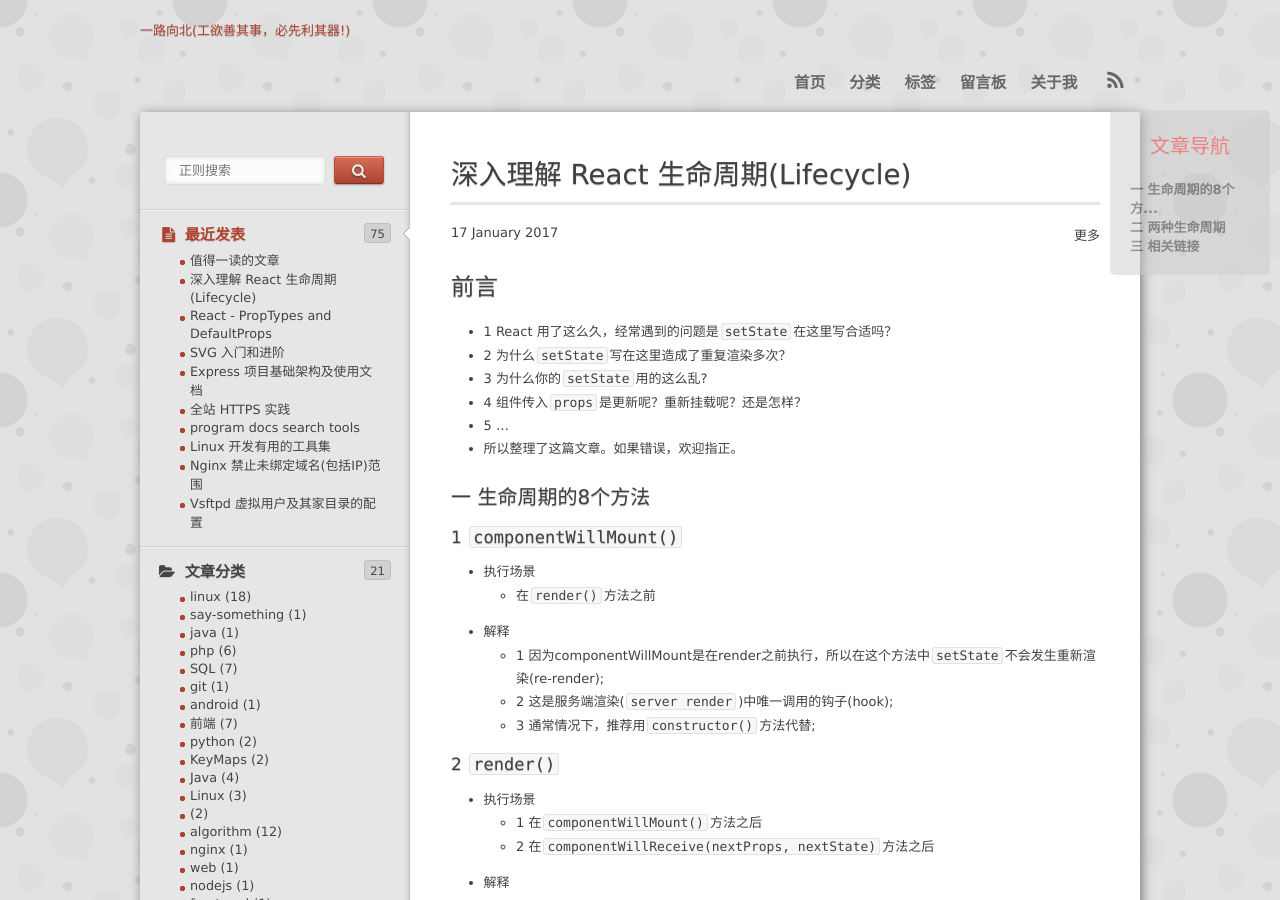
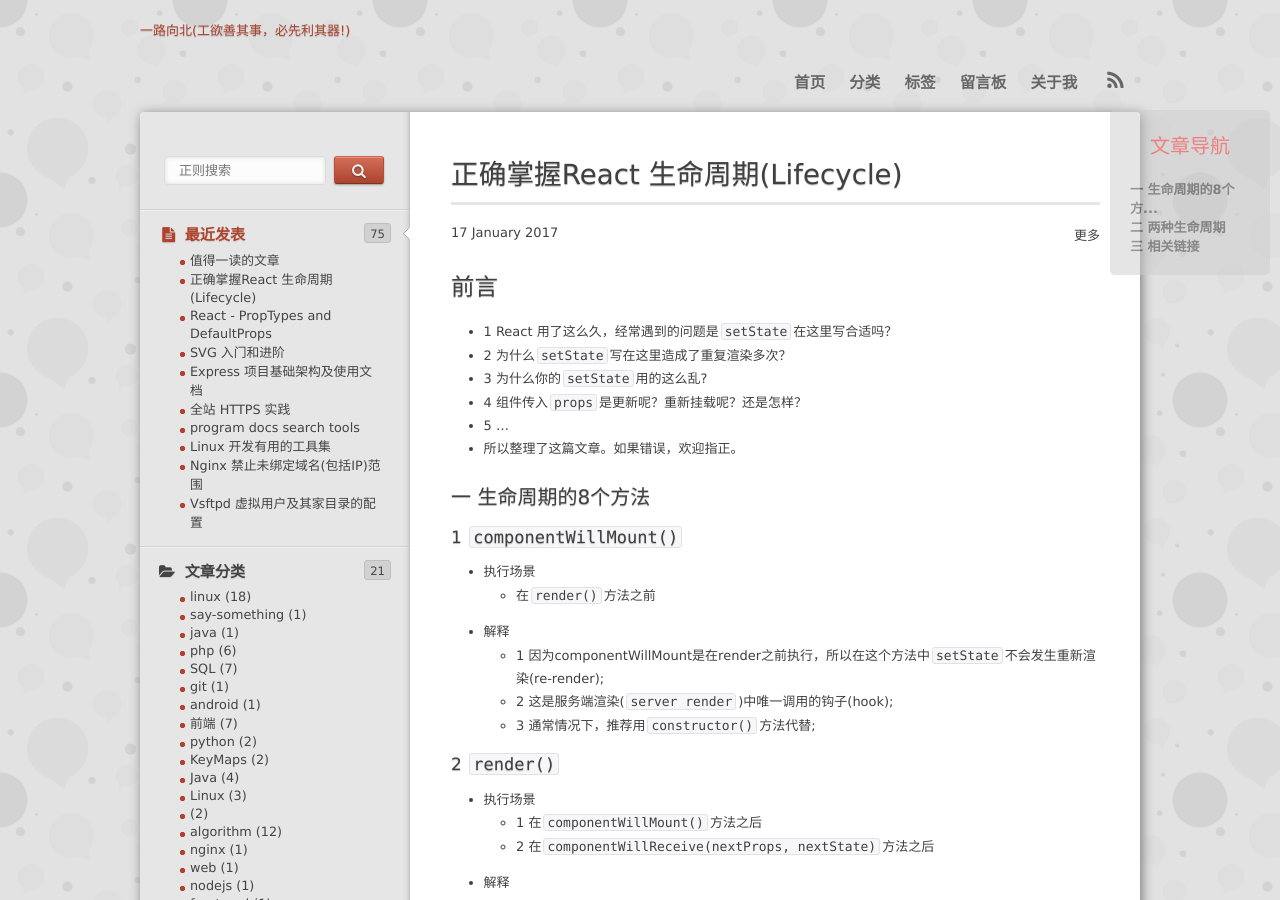
Before and after one commit to whatwewant/whatwewant.github.io, a Jekyll site: the page built from _posts/2017-01-17-understand-react-lifecycle.md, in a window 1280 px wide and 900 px high. Built offline with Jekyll 4.4.1, drawn with Linux system fonts in a browser that asks for light colours; nearby versions of some CDN libraries; library files that are not in the unit come from our copies; comment, search, counter and statistics services are not loaded.

Commit message:
+ :sparkles: add new post: 正确掌握React生命周期

```diff
--- a/_posts/2017-01-17-understand-react-lifecycle.md
+++ b/_posts/2017-01-17-understand-react-lifecycle.md
@@ -1,6 +1,6 @@
 ---
 layout: post
-title: "深入理解 React 生命周期(Lifecycle)"
+title: "正确掌握React 生命周期(Lifecycle)"
 keywords: [""]
 description: "正确掌握React生命周期"
 category: "FontEnd"
```
